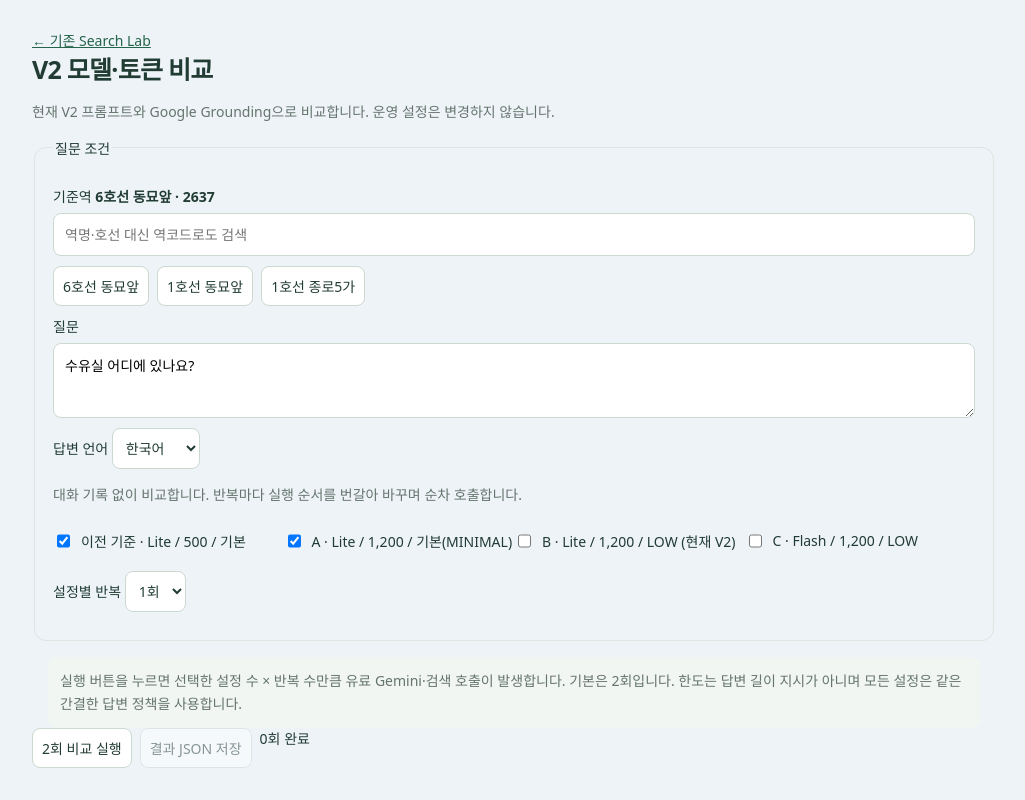
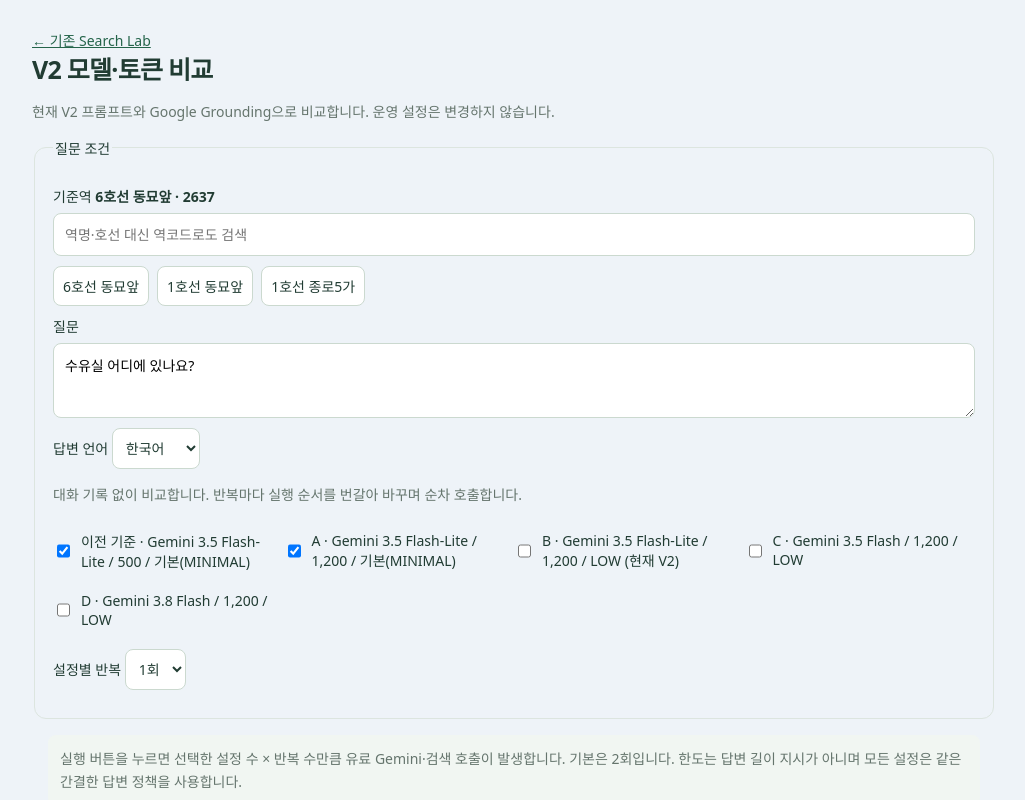
Before and after one commit to kochenkvj-code/subway-ai-guide, a Next.js app: page /search-lab/v2-comparison in a window 1280 px wide. Shown: the top 800 px of the page, without its empty margins (126-1151 px from the left). Built offline with nearby package versions, Linux system fonts and the light colour scheme.

Commit message:
Label V2 comparison models with versions and add Gemini 3.8 Flash LOW choice

```diff
--- a/app/search-lab/v2-comparison/Comparison.jsx
+++ b/app/search-lab/v2-comparison/Comparison.jsx
@@ -1,7 +1,7 @@
 'use client';
 import {useRef,useState} from 'react';
 import {searchStationMaster} from '../../lib/station-master';
-const variants={current:'이전 기준 · Lite / 500 / 기본',a:'A · Lite / 1,200 / 기본(MINIMAL)',b:'B · Lite / 1,200 / LOW (현재 V2)',c:'C · Flash / 1,200 / LOW'};
+const variants={current:'이전 기준 · Gemini 3.5 Flash-Lite / 500 / 기본(MINIMAL)',a:'A · Gemini 3.5 Flash-Lite / 1,200 / 기본(MINIMAL)',b:'B · Gemini 3.5 Flash-Lite / 1,200 / LOW (현재 V2)',c:'C · Gemini 3.5 Flash / 1,200 / LOW',d:'D · Gemini 3.8 Flash / 1,200 / LOW'};
 const presets=[['2637','수유실 어디에 있나요?'],['0159','수유실 어디에 있나요?'],['0154','수유실 어디에 있나요?']];
 const fmt=v=>v==null?'미제공':v;const seconds=v=>(v/1000).toFixed(2)+'초';
 export default function Comparison(){
```
